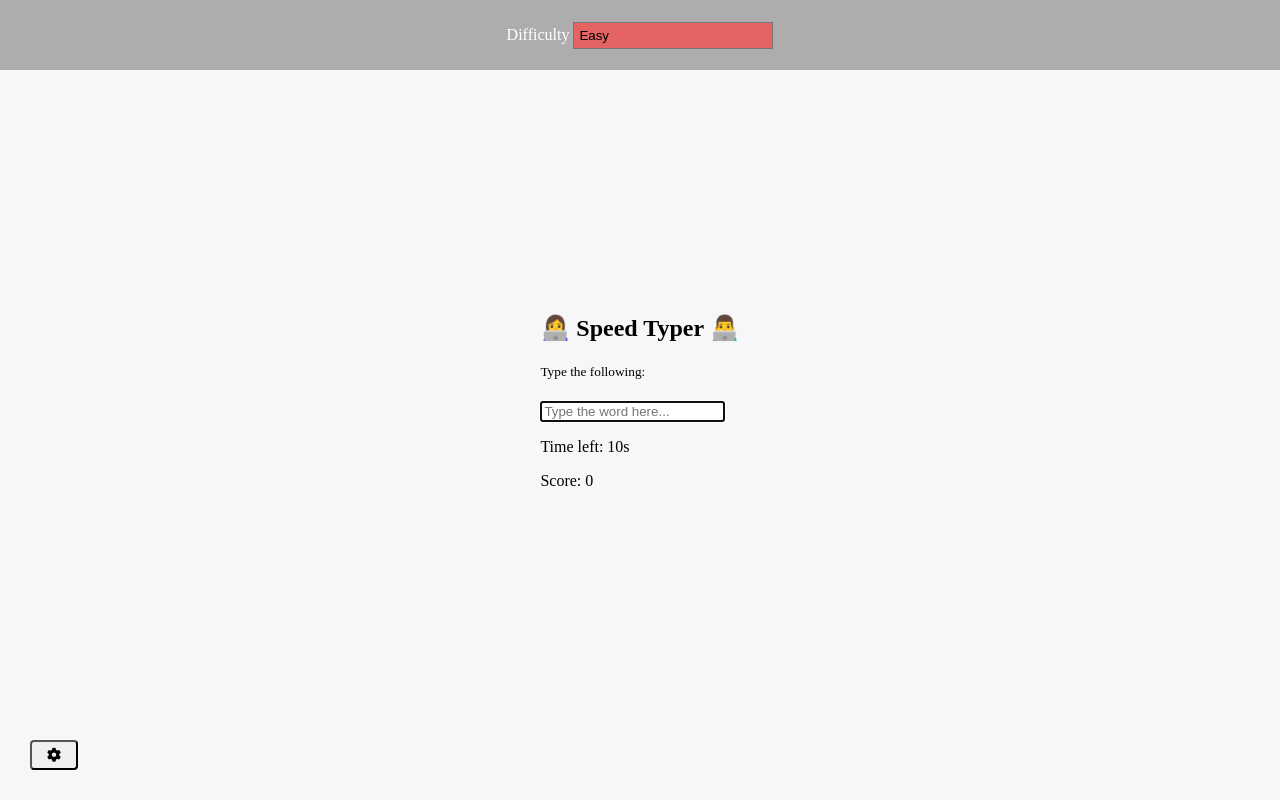
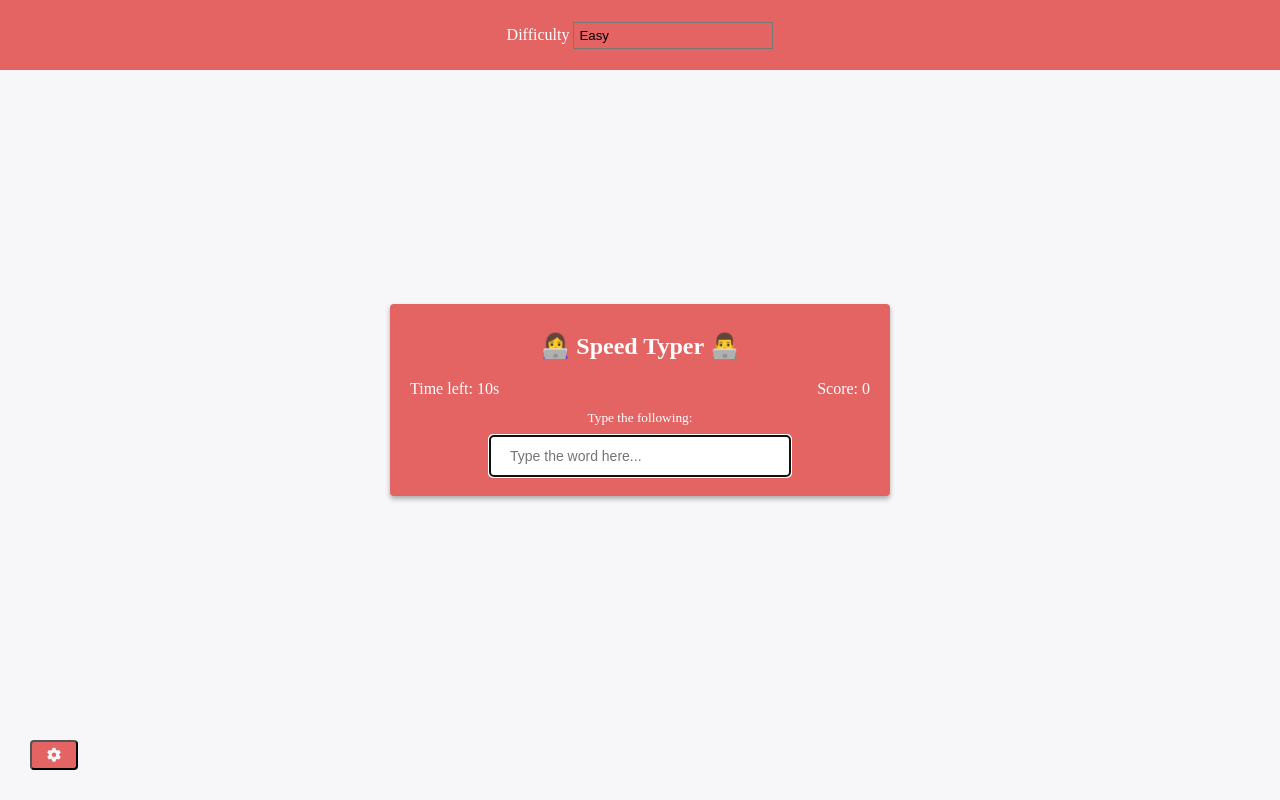
Before and after one commit to MaryAngelique/typing-game, a plain HTML site: page index.html in a window 1280 px wide. Drawn offline with Linux system fonts and the light colour scheme; a web font is replaced by a local one.

Commit message:
Finalized Styling

```diff
--- a/style.css
+++ b/style.css
@@ -31,7 +31,14 @@ select {
     background-color: #e46363;
 }
 
+select:focus,
+button:focus {
+    outline: 0;
+}
+
 .settings-btn {
+    background-color: #e46363;
+    color: #f7f7f9;
     position: absolute;
     bottom: 30px;
     left: 30px;
@@ -42,7 +49,7 @@ select {
     top: 0;
     left: 0;
     width: 100%;
-    background-color: rgba(0, 0, 0, 0.3);
+    background-color: #e46363;
     height: 70px;
     color: #fff;
     display: flex;
@@ -55,3 +62,59 @@ select {
 .settings.hide {
   transform: translateY(-100%);
 }
+
+.container {
+    background-color: #e46363;
+    padding: 20px;
+    border-radius: 4px;
+    box-shadow: 0 3px 5px rgba(0, 0, 0, 0.3);
+    color: #fff;
+    position: relative;
+    text-align: center;
+    width: 500px;
+}
+
+h2 {
+    padding: 8px;
+    border-radius: 4px;
+    margin: 0 0 40px;
+}
+
+h1 {
+    margin: 0;
+}
+
+input {
+    border: 0;
+    border-radius: 4px;
+    font-size: 14px;
+    width: 300px;
+    padding: 12px 20px;
+    margin-top: 10px;
+}
+
+.score-container {
+    position: absolute;
+    top: 60px;
+    right: 20px;
+}
+
+.time-container {
+    position: absolute;
+    top: 60px;
+    left: 20px;
+}
+
+.end-game-container {
+    background-color: inherit;
+    display: none;
+    align-items: center;
+    justify-content: center;
+    flex-direction: column;
+    position: absolute;
+    top: 0;
+    left: 0;
+    width: 100%;
+    height: 100%;
+    z-index: 1;
+}
```
